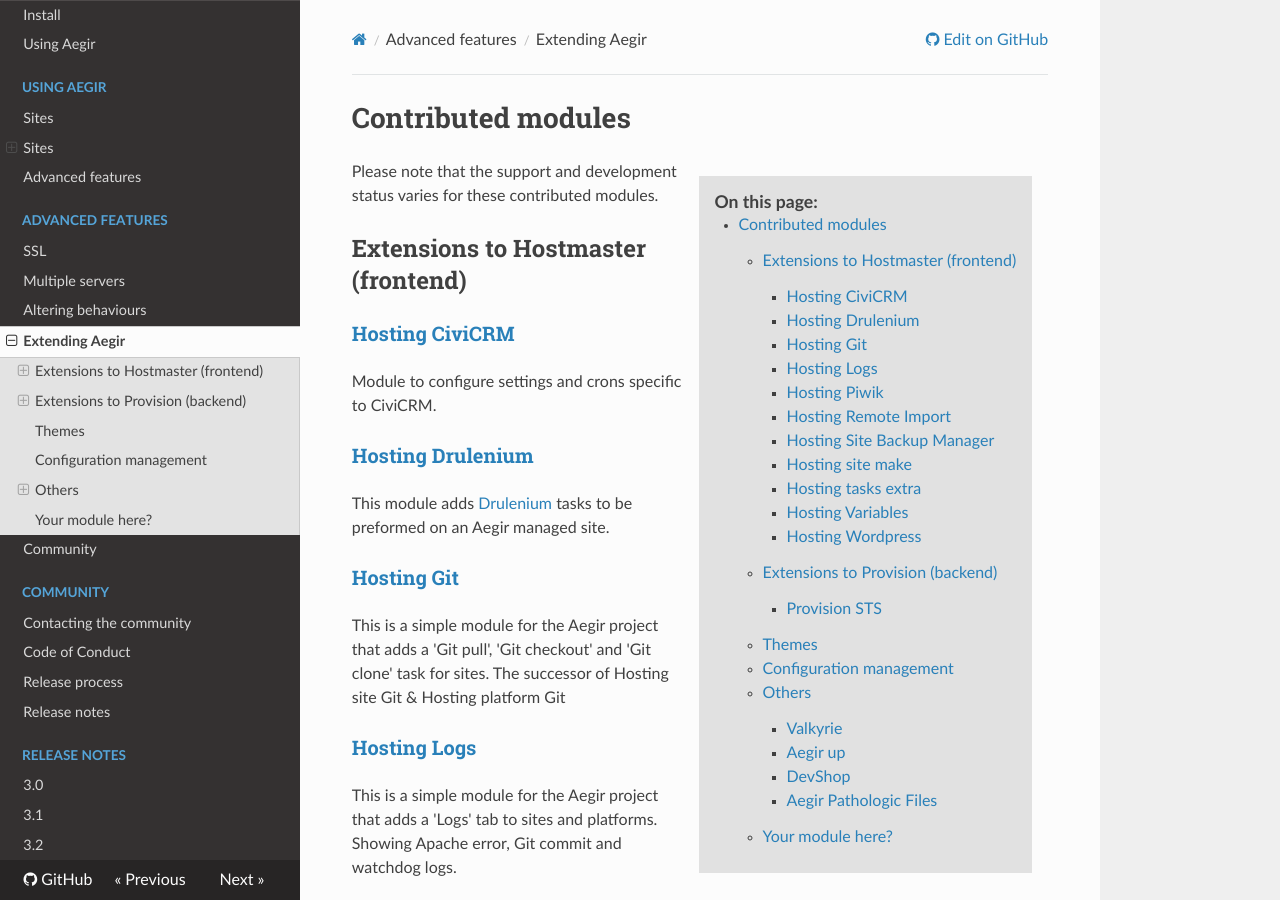
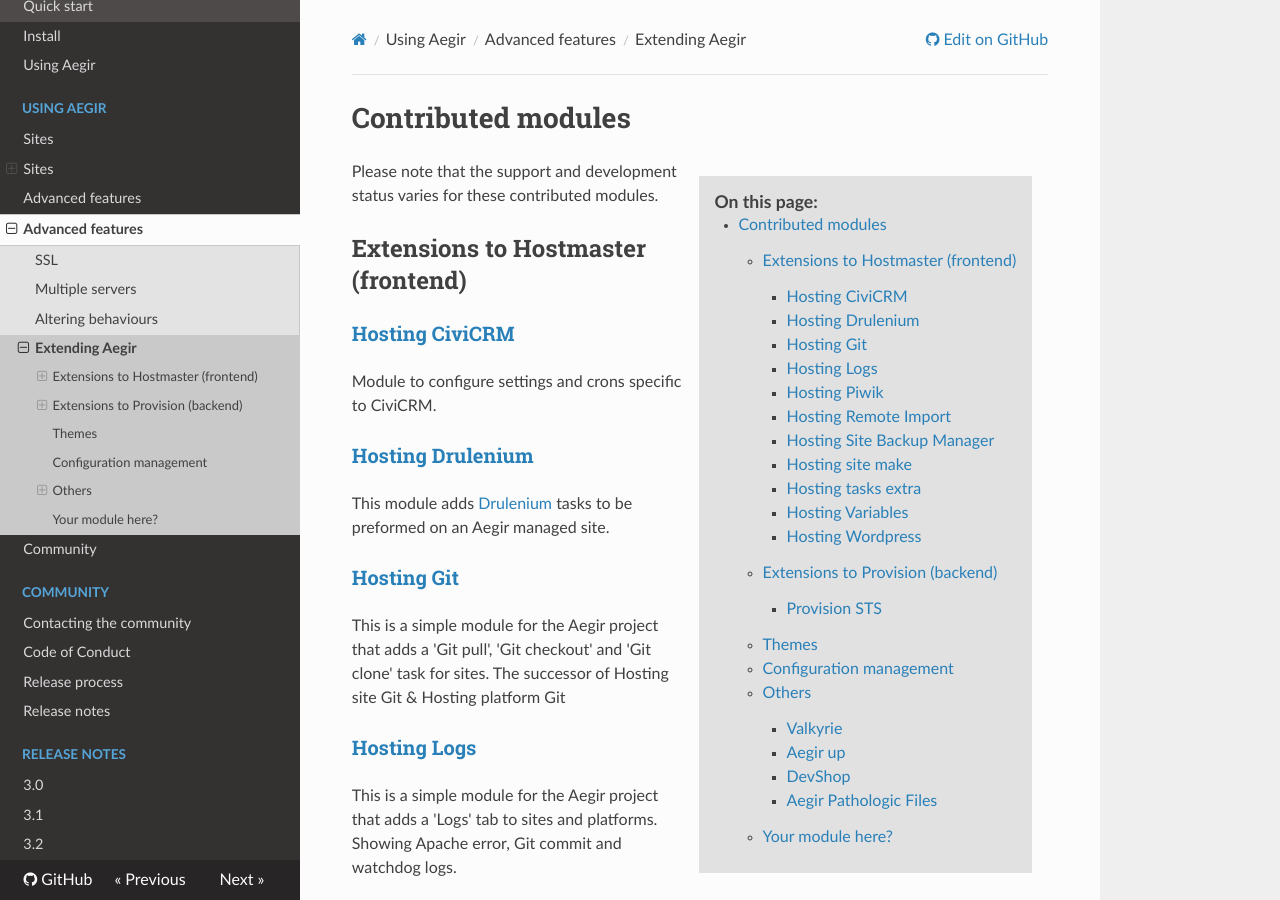
Before and after one commit to aegir-project/documentation, an MkDocs documentation site: the page built from docs/usage/advanced/contrib-modules.md, in a window 1280 px wide and 900 px high. Built offline with MkDocs 1.6.1, drawn with Linux system fonts in a browser that asks for light colours; nearby versions of some CDN libraries; old or Windows-style settings are respelled for this version of MkDocs; some of the changed lines change nothing that is shown.

Commit message:
Move 'advanced' section under usage.

```diff
--- a/mkdocs.yml
+++ b/mkdocs.yml
@@ -23,12 +23,12 @@
 #  - 'Servers': 'usage/servers.md'
 #  - 'Servers':
 #    - 'Server tasks': 'usage/servers/tasks.md'
-- 'Advanced features': 'advanced.md'
-- 'Advanced features':
-  - 'SSL': 'advanced/ssl.md'
-  - 'Multiple servers': 'advanced/remote-servers.md'
-  - 'Altering behaviours': 'advanced/altering-behaviours.md'
-  - 'Extending Aegir': 'advanced/contrib-modules.md'
+  - 'Advanced features': 'usage/advanced.md'
+  - 'Advanced features':
+    - 'SSL': 'usage/advanced/ssl.md'
+    - 'Multiple servers': 'usage/advanced/remote-servers.md'
+    - 'Altering behaviours': 'usage/advanced/altering-behaviours.md'
+    - 'Extending Aegir': 'usage/advanced/contrib-modules.md'
 - 'Community': 'community.md'
 - 'Community':
 #  - 'Contacting the community': 'community/contact.md'
```
Also changed, not shown: docs/advanced.md (deleted), docs/usage/advanced.md (added), docs/usage/advanced/altering-behaviours.md (renamed from docs/advanced/altering-behaviours.md), docs/usage/advanced/contrib-modules.md (renamed from docs/advanced/contrib-modules.md), docs/usage/advanced/remote-servers.md (renamed from docs/advanced/remote-servers.md), docs/usage/advanced/ssl.md (renamed from docs/advanced/ssl.md).
